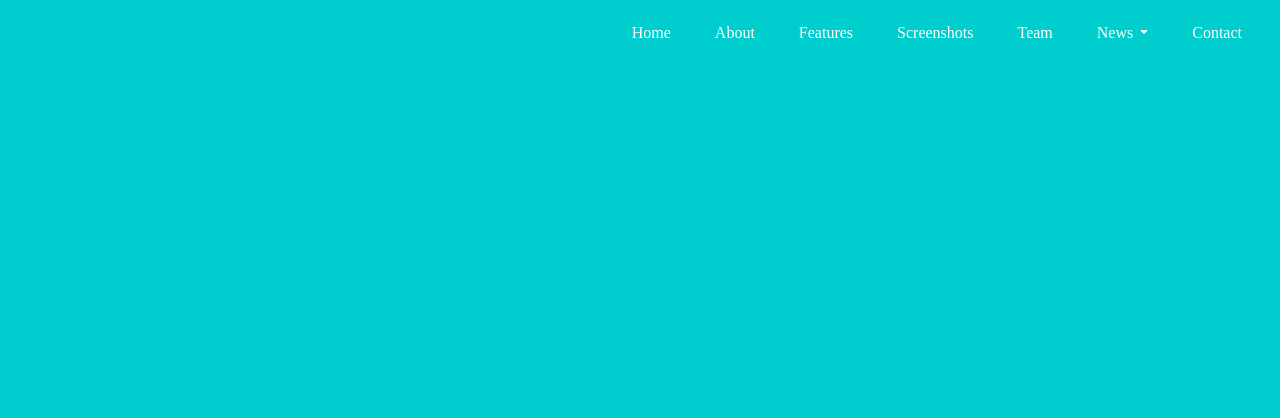
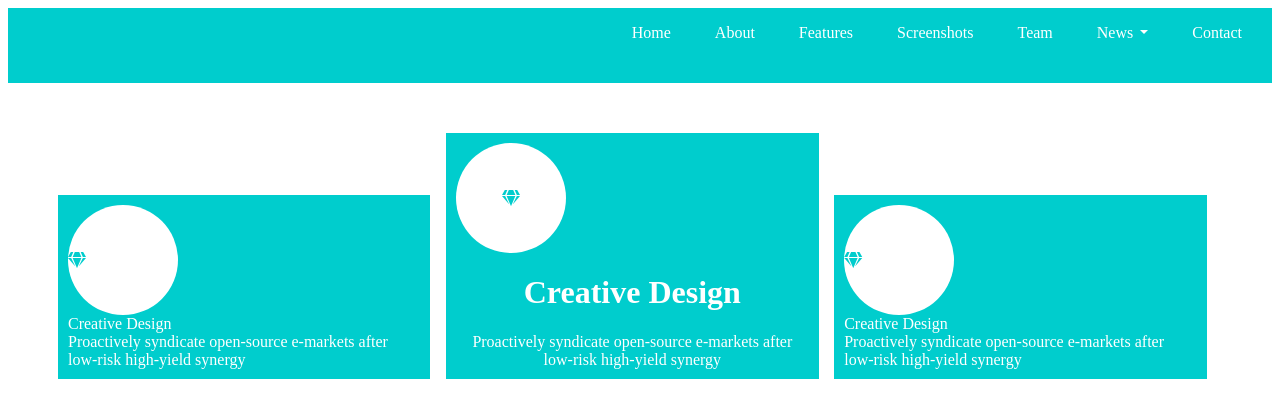
Before and after one commit to duydd25031999/front_end_practice, a website built with webpack: page session_3/Simple-Webpack-Template-master/src/templates/index.html in a window 1280 px wide. Built offline with nearby package versions, Linux system fonts and the light colour scheme.

Commit message:
unfinish collection

```diff
--- a/session_3/Simple-Webpack-Template-master/src/scss/base/_reset.scss
+++ b/session_3/Simple-Webpack-Template-master/src/scss/base/_reset.scss
@@ -1,5 +1,5 @@
 body {
-    background-color: $light_blue;
+    // background-color: $light_blue;
 }
 
 ul {
--- a/session_3/Simple-Webpack-Template-master/src/scss/layout/_header.scss
+++ b/session_3/Simple-Webpack-Template-master/src/scss/layout/_header.scss
@@ -0,0 +1,3 @@
+.main-header {
+    background-color: $light_blue;
+}
--- a/session_3/Simple-Webpack-Template-master/src/scss/pages/_home.scss
+++ b/session_3/Simple-Webpack-Template-master/src/scss/pages/_home.scss
@@ -0,0 +1,28 @@
+.collection {
+    margin: 50px;
+    .item {
+        box-sizing: border-box;
+        width: 32%;
+        background-color: $light_blue;
+        margin-right: 1%;
+        padding: 10px;
+        color: $white;
+
+        .icon {
+            width: 110px;
+            height: 110px;
+            border-radius: 50%;
+            color: $light_blue;
+            background-color: $white;
+            display: flex;
+            align-items: center;
+            .img {
+                margin: 0 auto;
+            }
+        }
+    }
+
+    .item:last-child {
+        margin-right: 0;
+    }
+}
--- a/session_3/Simple-Webpack-Template-master/src/scss/utils/_helpers.scss
+++ b/session_3/Simple-Webpack-Template-master/src/scss/utils/_helpers.scss
@@ -15,3 +15,7 @@
     display: block;
     clear: both;
 }
+
+.text-center {
+    text-align: center;
+}
--- a/session_3/Simple-Webpack-Template-master/src/templates/index.html
+++ b/session_3/Simple-Webpack-Template-master/src/templates/index.html
@@ -5,8 +5,8 @@
     <title></title>
   </head>
   <body>
-    <header>
-      <nav class="clearfix float-right">
+    <header class="clearfix main-header">
+      <nav class="float-right">
         <ul class="nav-list">
           <li class="inline-block item">
             <a href="" class="link">Home</a>
@@ -48,9 +48,41 @@
     </header>
 
     <div class="container">
-      <!-- <div class="content">
-        <div class="grandchild"><i class="fas fa-adjust"></i></div>
-      </div> -->
+      <div class="collection">
+        <div class="inline-block item">
+          <div class="icon">
+            <i class="fas fa-gem"></i>
+          </div>
+          <div class="heading">
+            Creative Design
+          </div>
+          <div class="text">
+            Proactively syndicate open-source e-markets after low-risk high-yield synergy
+          </div>
+        </div>
+        <div class="inline-block item">
+          <div class="icon ">
+            <i class="img fas fa-gem"></i>
+          </div>
+          <h1 class="heading text-center">
+            Creative Design
+          </h1>
+          <div class="text text-center">
+            Proactively syndicate open-source e-markets after low-risk high-yield synergy
+          </div>
+        </div>
+        <div class="inline-block item">
+          <div class="icon">
+            <i class="fas fa-gem"></i>
+          </div>
+          <div class="heading">
+            Creative Design
+          </div>
+          <div class="text">
+            Proactively syndicate open-source e-markets after low-risk high-yield synergy
+          </div>
+        </div>
+      </div>
     </div>
   </body>
 </html>
```
